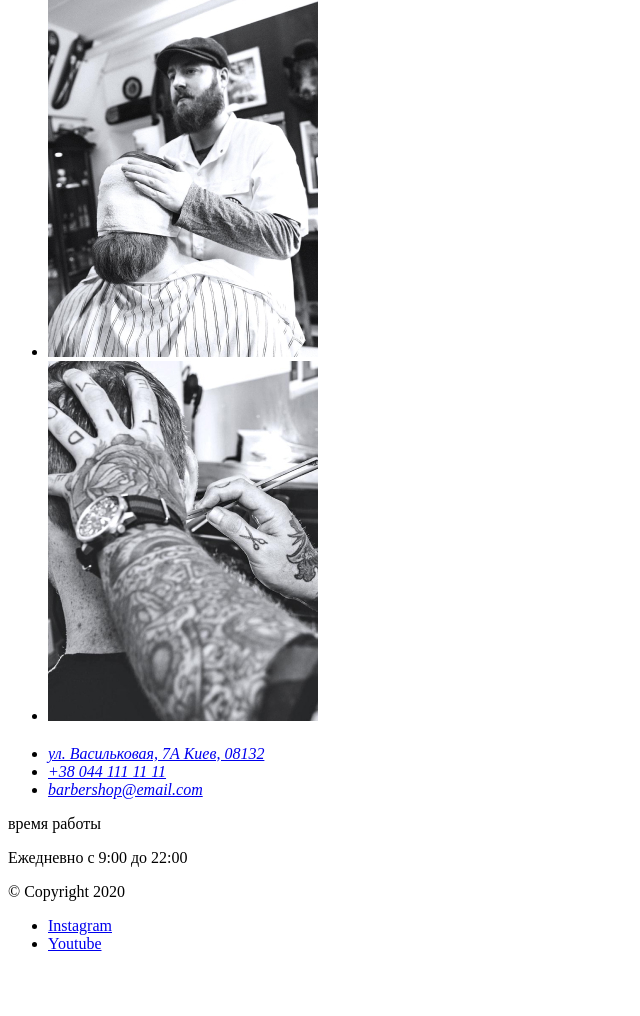
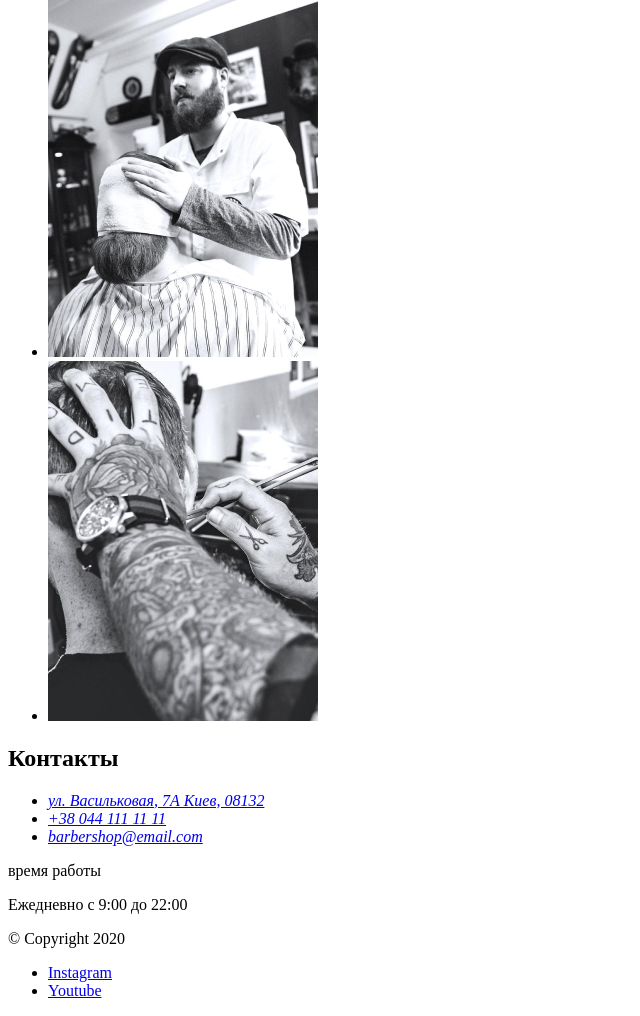
Before and after one commit to Mikharevichsn/FECore-online-1_RF, a plain HTML site: page index.html in a window 1280 px wide. Shown: the part 4656-5672 px from the top of the page, without its empty margins (0-640 px from the left). Before the commit the page ends 5625 px from the top, so only its background shows below. Drawn offline with Linux system fonts and the light colour scheme.

Commit message:
Update index.html
фикс h2 в галерее

```diff
--- a/index.html
+++ b/index.html
@@ -199,6 +199,7 @@
       <!-- /НАШИ МАСТЕРА -->
       <!-- ГАЛЕРЕЯ -->
       <section>
+        <h2 hidden>Галерея</h2>
         <p>На латинском языке “барба” означает “борода”</p>
         <ul>
           <li>
@@ -240,7 +241,7 @@
       <section>
         <!-- тут будет форма -->
         <div>
-          <h2></h2>
+          <h2>Контакты</h2>
           <ul>
             <li>
               <address><a href="#">ул. Васильковая, 7А Киев, 08132</a></address>
```
